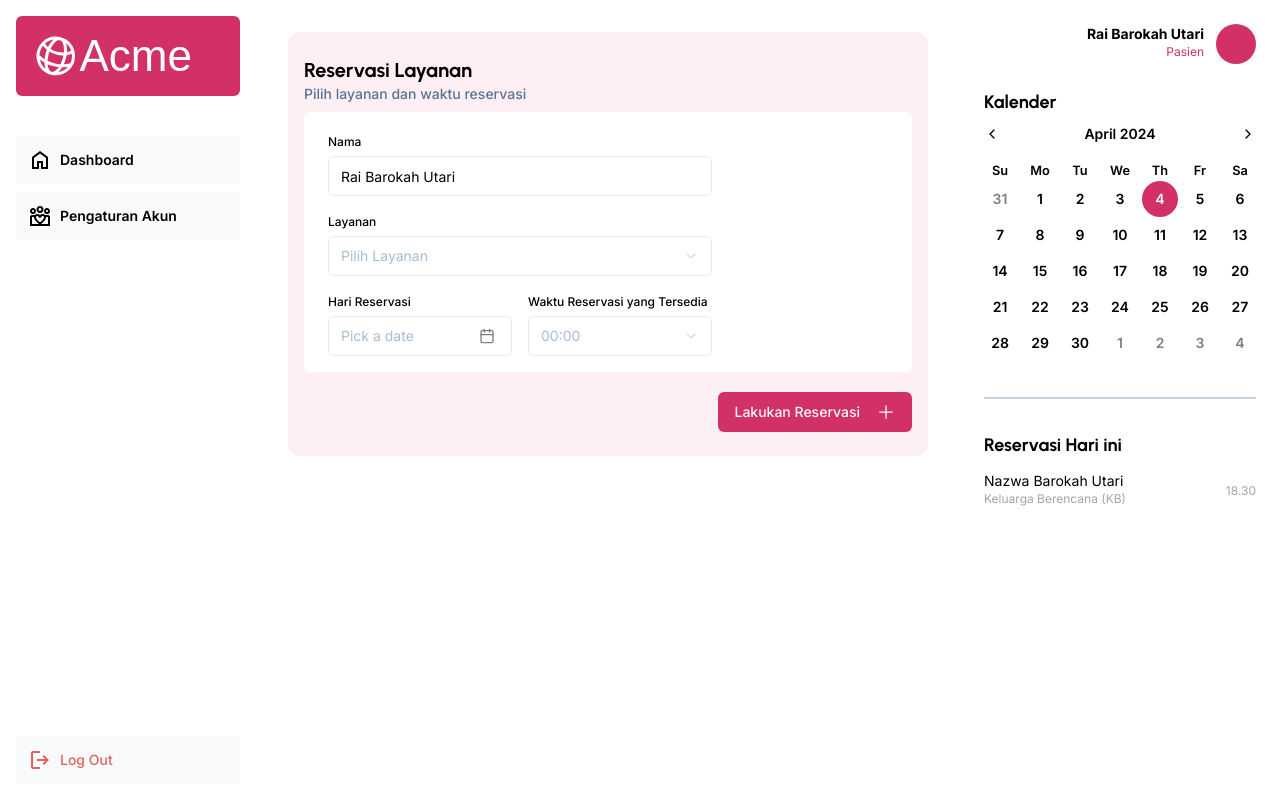
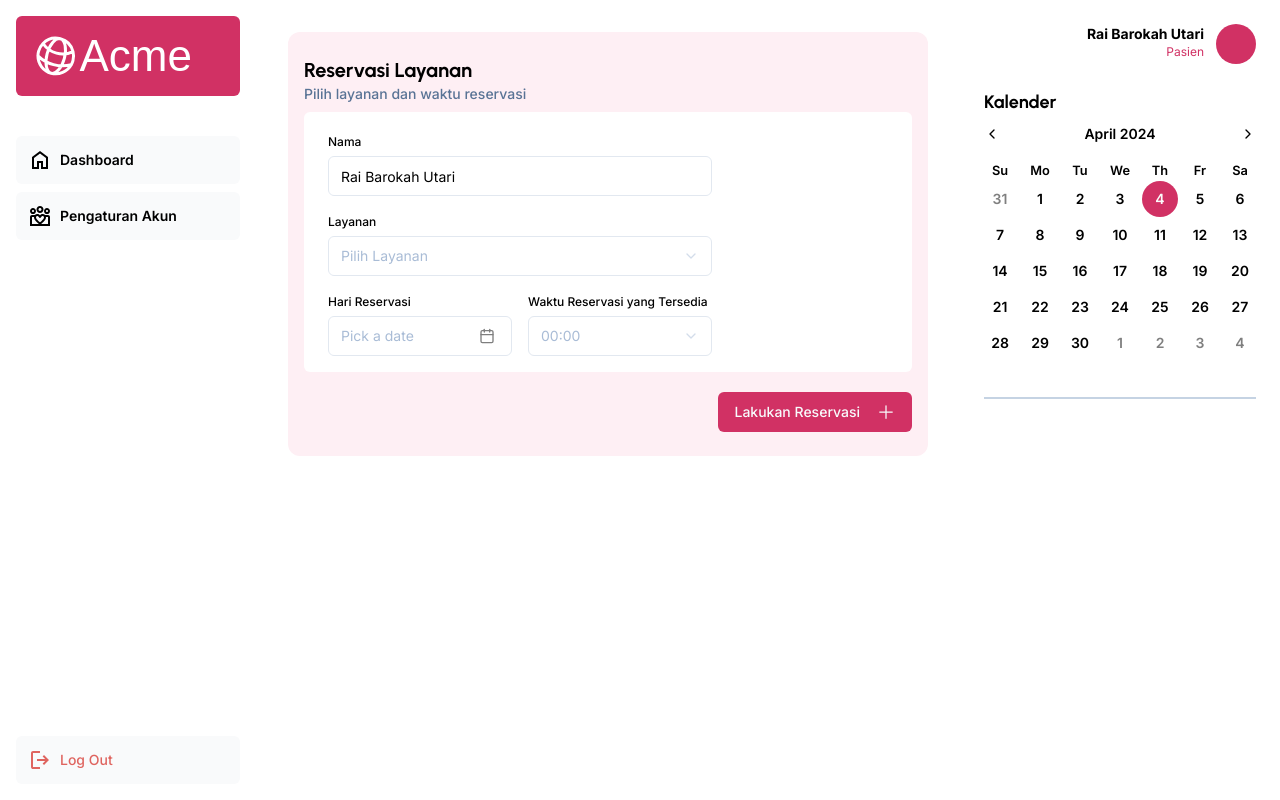
Before and after one commit to HimejiSoul/mre-patient-app, a Next.js app: page /dashboard/reservasi-layanan in a window 1280 px wide. Built offline with nearby package versions, Linux system fonts and the light colour scheme; a web font is replaced by a local one.

Commit message:
resize button

```diff
--- a/app/dashboard/(overview)/page.tsx
+++ b/app/dashboard/(overview)/page.tsx
@@ -27,7 +27,7 @@ export default async function Page({
     <div className="w-full rounded-2xl bg-rme-pink-150 p-5">
       <div className="flex w-full justify-between">
         <p
-          className={`${urbanist.className} my-auto align-middle text-sm font-bold md:text-2xl`}
+          className={`${urbanist.className} text-mdfont-bold my-auto align-middle md:text-2xl`}
         >
           Tabel Reservasi Pasien
         </p>
--- a/app/ui/dashboard/rightBar.tsx
+++ b/app/ui/dashboard/rightBar.tsx
@@ -12,9 +12,9 @@ export default function Rightbar() {
       <div className="font-base flex h-10 flex-row justify-end gap-3 text-right text-sm">
         <div className="flex flex-col">
           <p className="font-bold">Rai Barokah Utari</p>
-          <p className="text-rme-pink-900 text-xs">Pasien</p>
+          <p className="text-xs text-rme-pink-900">Pasien</p>
         </div>
-        <div className="bg-rme-pink-900 w-10 rounded-full"></div>
+        <div className="w-10 rounded-full bg-rme-pink-900"></div>
       </div>
       <div className={`flex flex-col font-bold text-black`}>
         <p className={`${urbanist.className} text-lg`}>Kalender</p>
@@ -26,20 +26,6 @@ export default function Rightbar() {
         />
       </div>
       <div className="my-2 border border-[#C5D3E3]" />
-      <div className="text-black">
-        <div className={`${urbanist.className} h-10 text-lg font-bold`}>
-          Reservasi Hari ini
-        </div>
-        <div className="flex flex-row justify-between">
-          <div className="h-10">
-            <div className="text-sm">Nazwa Barokah Utari</div>
-            <div className="text-xs font-normal text-[#A5A5A5]">
-              Keluarga Berencana (KB)
-            </div>
-          </div>
-          <div className="self-center text-xs text-[#A5A5A5]">18.30</div>
-        </div>
-      </div>
     </div>
   );
 }
--- a/app/ui/reservasi-layanan/buttons.tsx
+++ b/app/ui/reservasi-layanan/buttons.tsx
@@ -9,7 +9,7 @@ export function CreateKBForm() {
       className="flex h-7 items-center rounded-lg bg-rme-pink-900 px-3 text-[10px] font-medium text-white transition-colors hover:bg-pink-500 focus-visible:outline focus-visible:outline-2 focus-visible:outline-offset-2 focus-visible:outline-blue-600 md:h-10 md:px-4 md:text-sm"
     >
       <PlusIcon className="mr-1 h-3 md:mr-4 md:h-5" />
-      <span>Lakukan Reservasi</span>
+      <span className="hidden md:block">Lakukan Reservasi</span>
     </Link>
   );
 }
--- a/app/ui/reservasi-layanan/reservasi-form.tsx
+++ b/app/ui/reservasi-layanan/reservasi-form.tsx
@@ -49,7 +49,6 @@ function SubmitButton() {
 }
 
 const FormSchema = z.object({
-  generalInformation: z.object({
   nama: z.string({
     required_error: 'Harap Diisi',
   }),
@@ -62,16 +61,13 @@ const FormSchema = z.object({
   waktuTersedia: z.string({
     required_error: 'Harap Diisi',
   }),
-  }),
 });
 
 export default function ReservasiForm() {
   const form = useForm<z.infer<typeof FormSchema>>({
     resolver: zodResolver(FormSchema),
     defaultValues: {
-      generalInformation: {
       nama: 'Rai Barokah Utari',
-      },
     },
   });
 
@@ -98,7 +94,6 @@ export default function ReservasiForm() {
 const GeneralInformation = ({ form }: any) => {
   return (
     <div>
-      {/* General Information */}
       <div>
         <p className={` ${urbanist.className} text-sm font-bold md:text-xl`}>
           Reservasi Layanan
@@ -114,7 +109,7 @@ const GeneralInformation = ({ form }: any) => {
           <div className="w-full">
             <FormField
               control={form.control}
-              name="generalInformation.nama"
+              name="nama"
               render={({ field }) => (
                 <FormItem>
                   <FormLabel>Nama</FormLabel>
@@ -137,7 +132,7 @@ const GeneralInformation = ({ form }: any) => {
           <div className="w-full">
             <FormField
               control={form.control}
-              name="generalInformation.layanan"
+              name="layanan"
               render={({ field }) => (
                 <FormItem>
                   <Select
@@ -167,7 +162,7 @@ const GeneralInformation = ({ form }: any) => {
           <div className="w-1/2">
             <FormField
               control={form.control}
-              name="generalInformation.hariReservasi"
+              name="hariReservasi"
               render={({ field }) => (
                 <FormItem>
                   <FormLabel>Hari Reservasi</FormLabel>
@@ -210,7 +205,7 @@ const GeneralInformation = ({ form }: any) => {
           <div className="w-1/2">
             <FormField
               control={form.control}
-              name="generalInformation.waktuTersedia"
+              name="waktuTersedia"
               render={({ field }) => (
                 <FormItem>
                   <FormLabel>Waktu Reservasi yang Tersedia</FormLabel>
@@ -224,11 +219,9 @@ const GeneralInformation = ({ form }: any) => {
                       </SelectTrigger>
                     </FormControl>
                     <SelectContent>
-                      <SelectItem value="Tidak Tamat SD">
-                        10:00-12:00
-                      </SelectItem>
-                      <SelectItem value="Tamat SLTA">12:00-14:00</SelectItem>
-                      <SelectItem value="Tamat SD">14:00-16:00</SelectItem>
+                      <SelectItem value="10:00-12:00">10:00-12:00</SelectItem>
+                      <SelectItem value="12:00-14:00">12:00-14:00</SelectItem>
+                      <SelectItem value="14:00-16:00">14:00-16:00</SelectItem>
                     </SelectContent>
                   </Select>
                   <FormMessage />
```
Lines whose indentation alone changed are shown as unchanged.
